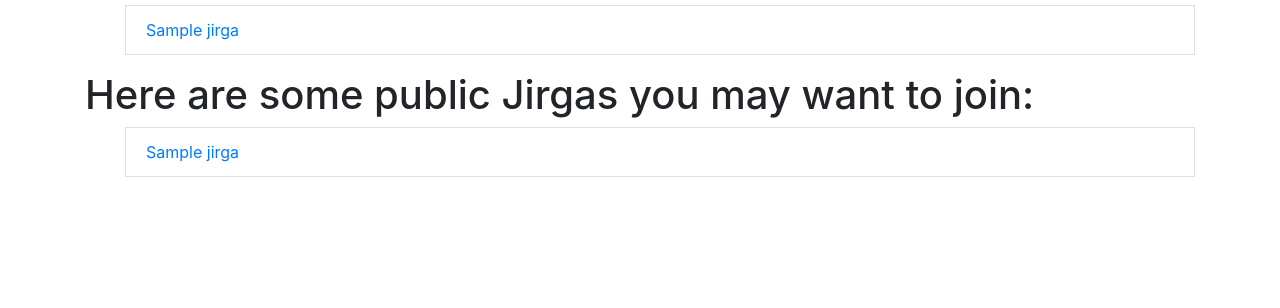
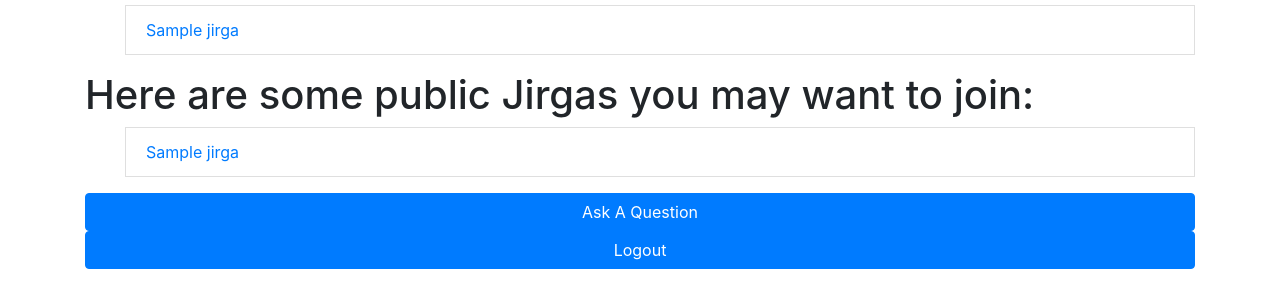
Before and after one commit to aquafemi/Jirga, a Python web app: template templates/home.html in a window 1280 px wide. Shown: the part 173-481 px from the top of the page. Run offline with Jinja, Linux system fonts and the light colour scheme; the template is opened without the code that fills it: most values are stand-ins (such as "Sample title", 1, 10 or a date in 2020); some libraries are stand-ins or nearby versions.

Commit message:
added buttons to home page

```diff
--- a/templates/home.html
+++ b/templates/home.html
@@ -43,6 +43,10 @@
             <li class="list-group-item"><a href="jirgaSettings/{{jirga.jirgaId}}">{{jirga.title}}</a></li>
         {% endfor %}
         </ul>
+        <button class ="btn btn-primary btn-block" a = "/makeQuestion">Ask A Question</button>
+        <form action = "/logout" method = "POST">
+            <button class ="btn btn-primary btn-block" method = "/makeQuestion">Logout</button>
+        </form>
     </div>
 
     <script src="https://ajax.googleapis.com/ajax/libs/jquery/1.11.2/jquery.min.js"></script>
```
